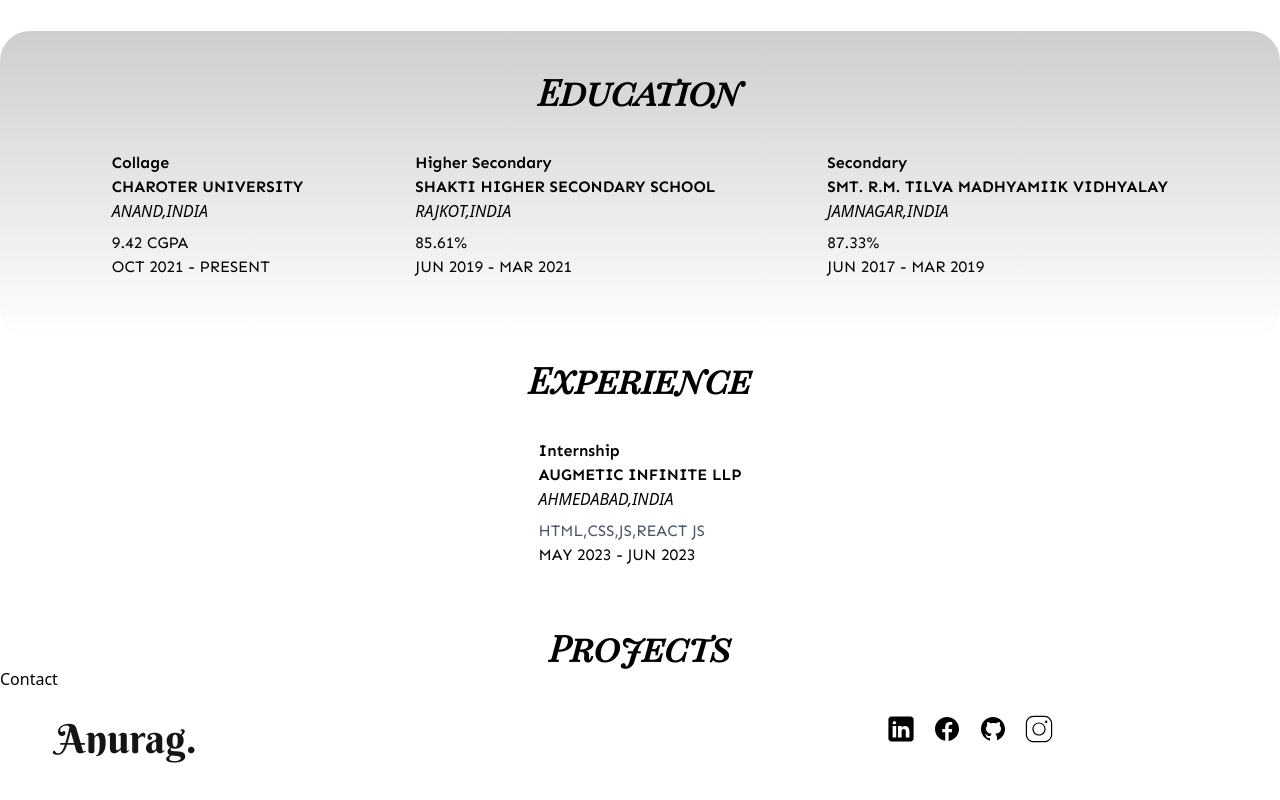
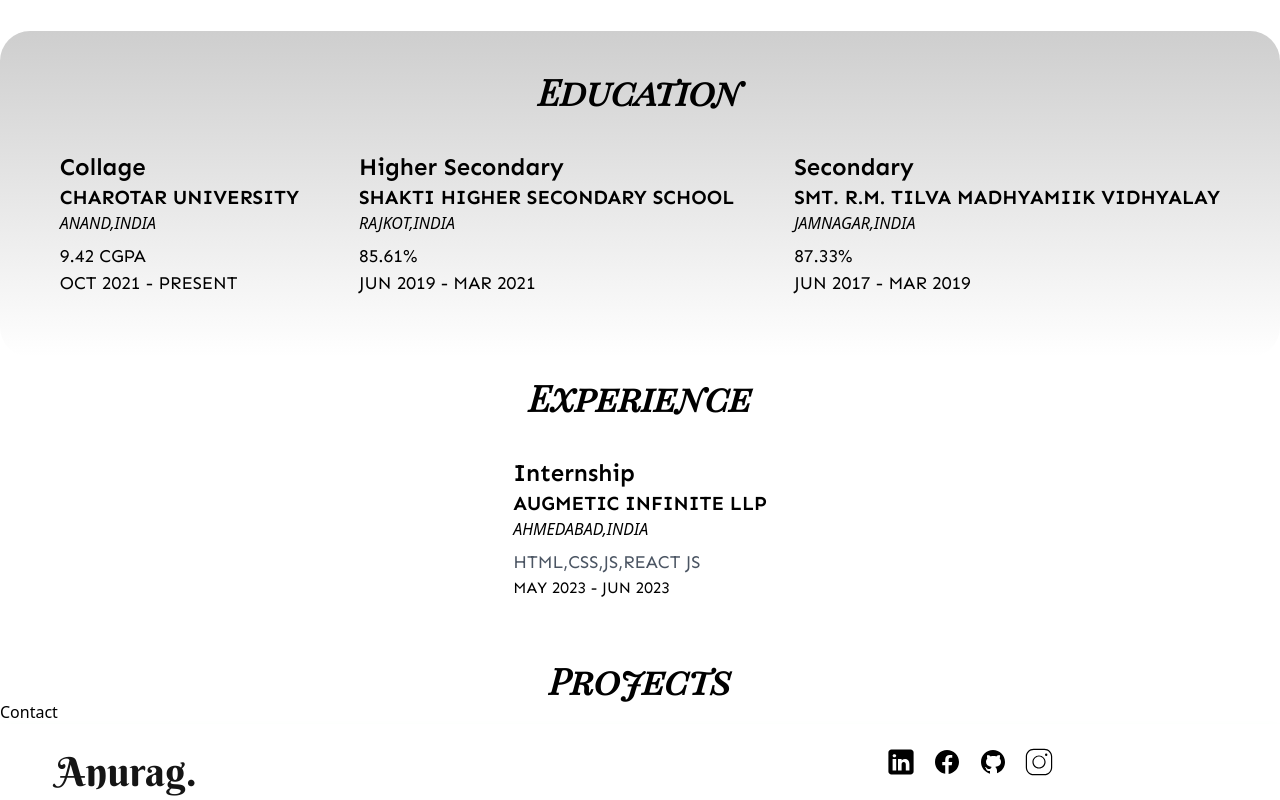
Before and after one commit to anurag270102/Portfolio, a React (Vite) app: page / in a window 1280 px wide. Shown: the part 1064-1864 px from the top of the page. Before the commit the page ends 1831 px from the top, so only its background shows below. Built offline with nearby package versions, Linux system fonts and the light colour scheme.

Commit message:
edit footer

```diff
--- a/src/component/Education/Education.jsx
+++ b/src/component/Education/Education.jsx
@@ -3,17 +3,16 @@ const Education = (props) => {
         <div key={1212}>
             <div className=" px-5 lg:px-30 flex flex-row justify-evenly  py-10">
                 <div className=" ">
-
-                    <h2 className="font-semibold  font-sen">
+                    <h2 className="font-semibold text-2xl font-sen">
                         {props.title}
                     </h2>
-                <h2 className="font-semibold mt-2 lg:mt-0 font-sen ">{props.name1}</h2>
-                <span className="italic" >{props.city}</span>
-                    <div className="mt-2 font-sen">
+                    <h2 className="font-semibold mt-2 text-[15px] lg:text-xl lg:mt-0 font-sen ">{props.name1}</h2>
+                    <span className="italic text-[15px] lg:text-[16px]" >{props.city}</span>
+                    <div className="mt-2 font-sen text-[18px] ">
                         <p>{props.per}</p>
-                    <p>
-                        {props.time}
-                    </p>
+                        <p>
+                            {props.time}
+                        </p>
                     </div>
                 </div>
             </div>
--- a/src/component/Experience/Experience.jsx
+++ b/src/component/Experience/Experience.jsx
@@ -3,13 +3,13 @@ const Experience = (props) => {
         <div key={1212}>
             <div className="  flex flex-row px-11 lg:px-30   py-10">
                 <div>
-                    <h2 className="font-semibold  font-sen">
+                    <h2 className="font-semibold text-2xl font-sen">
                         {props.title}
                     </h2>
-                    <h2 className="font-semibold mt-2 lg:mt-0 font-sen ">{props.name1}</h2>
-                    <span className="italic" >{props.city}</span>
+                    <h2 className="font-semibold mt-2 text-[15px] lg:text-xl lg:mt-0 font-sen ">{props.name1}</h2>
+                    <span className="italic text-[15px] lg:text-[16px]" >{props.city}</span>
                     <div className="mt-2 font-sen">
-                        <p className="text-gray-600">{props.tech}</p>
+                        <p className="text-gray-600 text-[18px]">{props.tech}</p>
                         <p>
                             {props.time}
                         </p>
--- a/src/component/about/About.jsx
+++ b/src/component/about/About.jsx
@@ -11,7 +11,7 @@ const About = () => {
                         title={'Collage'}
                         time={'OCT 2021 - PRESENT'}
                         per={'9.42 CGPA'}
-                        name1={'CHAROTER UNIVERSITY  '}
+                        name1={'CHAROTAR UNIVERSITY  '}
                         city={'ANAND,INDIA'}
                     >
                     </Education>
--- a/src/component/footer/Footer.jsx
+++ b/src/component/footer/Footer.jsx
@@ -10,12 +10,15 @@ const Footer = () => {
                 <div className="flex flex-row justify-between items-center gap-4 lg:pr-[170px]">
                     {/* linkdin */}
                     <div>
+                        <a href="https://www.linkedin.com/in/anurag-dalsaniya-48a48b254?utm_source=share&utm_campaign=share_via&utm_content=profile&utm_medium=android_app" target="_blank" rel="noreferrer">
                             <svg xmlns="http://www.w3.org/2000/svg" x="0px" y="0px" width="30" viewBox="0 0 50 50" style={{ fill: '#000000' }}>
                                 <path d="M41,4H9C6.24,4,4,6.24,4,9v32c0,2.76,2.24,5,5,5h32c2.76,0,5-2.24,5-5V9C46,6.24,43.76,4,41,4z M17,20v19h-6V20H17z M11,14.47c0-1.4,1.2-2.47,3-2.47s2.93,1.07,3,2.47c0,1.4-1.12,2.53-3,2.53C12.2,17,11,15.87,11,14.47z M39,39h-6c0,0,0-9.26,0-10 c0-2-1-4-3.5-4.04h-0.08C27,24.96,26,27.02,26,29c0,0.91,0,10,0,10h-6V20h6v2.56c0,0,1.93-2.56,5.81-2.56 c3.97,0,7.19,2.73,7.19,8.26V39z"></path>
                             </svg>
+                        </a>
                     </div>
                     {/* facebook */}
                     <div>
+                        <a href="https://www.facebook.com/anurag.dalsaniya.5?mibextid=ZbWKwL" target="_blank" rel="noreferrer">
                             <svg xmlns="http://www.w3.org/2000/svg" x="0px" y="0px" width="30" viewBox="0 0 256 256" style={{ fill: '#FFFFFF' }}>
                                 <g fill="#000000" fillRule="nonzero" stroke="none" strokeWidth="1" strokeLinecap="butt" strokeLinejoin="miter" strokeMiterlimit="10" strokeDasharray="" strokeDashoffset="0" fontFamily="none" fontWeight="none" fontSize="none" textAnchor="none" style={{ mixBlendMode: 'normal' }}>
                                     <g transform="scale(8.53333,8.53333)">
@@ -23,18 +26,23 @@ const Footer = () => {
                                     </g>
                                 </g>
                             </svg>
+                        </a>
                     </div>
                     {/* github */}
                     <div>
+                        <a href="https://github.com/anurag270102" target="_blank" rel="noreferrer">
                             <svg xmlns="http://www.w3.org/2000/svg" x="0px" y="0px" width="30" viewBox="0 0 30 30" style={{ fill: '#000000' }}>
                                 <path d="M15,3C8.373,3,3,8.373,3,15c0,5.623,3.872,10.328,9.092,11.63C12.036,26.468,12,26.28,12,26.047v-2.051 c-0.487,0-1.303,0-1.508,0c-0.821,0-1.551-0.353-1.905-1.009c-0.393-0.729-0.461-1.844-1.435-2.526 c-0.289-0.227-0.069-0.486,0.264-0.451c0.615,0.174,1.125,0.596,1.605,1.222c0.478,0.627,0.703,0.769,1.596,0.769 c0.433,0,1.081-0.025,1.691-0.121c0.328-0.833,0.895-1.6,1.588-1.962c-3.996-0.411-5.903-2.399-5.903-5.098 c0-1.162,0.495-2.286,1.336-3.233C9.053,10.647,8.706,8.73,9.435,8c1.798,0,2.885,1.166,3.146,1.481C13.477,9.174,14.461,9,15.495,9 c1.036,0,2.024,0.174,2.922,0.483C18.675,9.17,19.763,8,21.565,8c0.732,0.731,0.381,2.656,0.102,3.594 c0.836,0.945,1.328,2.066,1.328,3.226c0,2.697-1.904,4.684-5.894,5.097C18.199,20.49,19,22.1,19,23.313v2.734 c0,0.104-0.023,0.179-0.035,0.268C23.641,24.676,27,20.236,27,15C27,8.373,21.627,3,15,3z"></path>
                             </svg>
+                        </a>
                     </div>
                     {/* instagram */}
                     <div>
+                        <a href="https://www.instagram.com/mr._anurag_009/" target="_blank" rel="noreferrer">
                             <svg xmlns="http://www.w3.org/2000/svg" x="0px" y="0px" width="30" viewBox="0 0 50 50" style={{ fill: '#000000' }}>
                                 <path d="M16 3C8.8324839 3 3 8.8324839 3 16L3 34C3 41.167516 8.8324839 47 16 47L34 47C41.167516 47 47 41.167516 47 34L47 16C47 8.8324839 41.167516 3 34 3L16 3zM16 5L34 5C40.086484 5 45 9.9135161 45 16L45 34C45 40.086484 40.086484 45 34 45L16 45C9.9135161 45 5 40.086484 5 34L5 16C5 9.9135161 9.9135161 5 16 5zM37 11A2 2 0 0 0 35 13A2 2 0 0 0 37 15A2 2 0 0 0 39 13A2 2 0 0 0 37 11zM25 14C18.936712 14 14 18.936712 14 25C14 31.063288 18.936712 36 25 36C31.063288 36 36 31.063288 36 25C36 18.936712 31.063288 14 25 14zM25 16C29.982407 16 34 20.017593 34 25C34 29.982407 29.982407 34 25 34C20.017593 34 16 29.982407 16 25C16 20.017593 20.017593 16 25 16z"></path>
                             </svg>
+                        </a>
                     </div>
                 </div>
             </div>
```
Lines whose indentation alone changed are shown as unchanged.
